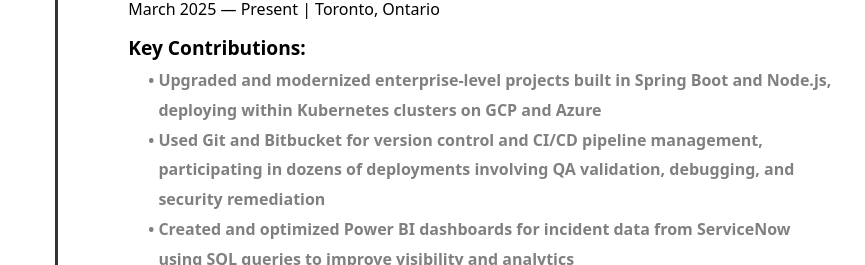
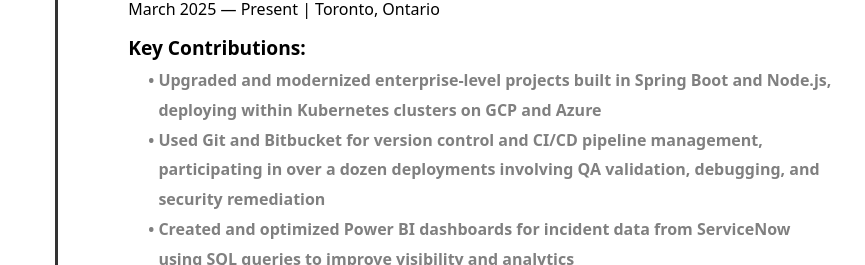
Before and after one commit to kburza/my-portfolio, a Next.js app: page / in a window 1280 px wide. Shown: the part 2440-2705 px from the top of the page, without its empty margins (194-1059 px from the left). Built offline with nearby package versions, Linux system fonts and the light colour scheme.

Commit message:
Changed verbiage slightly for scotia experience

```diff
--- a/components/ExperienceSection.tsx
+++ b/components/ExperienceSection.tsx
@@ -28,7 +28,7 @@ const steps = [
         title: "Key Contributions:",
         subtitles: [
           "Upgraded and modernized enterprise-level projects built in Spring Boot and Node.js, deploying within Kubernetes clusters on GCP and Azure",
-          "Used Git and Bitbucket for version control and CI/CD pipeline management, participating in dozens of deployments involving QA validation, debugging, and security remediation",
+          "Used Git and Bitbucket for version control and CI/CD pipeline management, participating in over a dozen deployments involving QA validation, debugging, and security remediation",
           "Created and optimized Power BI dashboards for incident data from ServiceNow using SQL queries to improve visibility and analytics",
           "Developed proofs of concept (PoCs) for a React (TypeScript) client onboarding application and for authentication/token-based microservices, designed for secure and scalable architecture",
         ],
```
